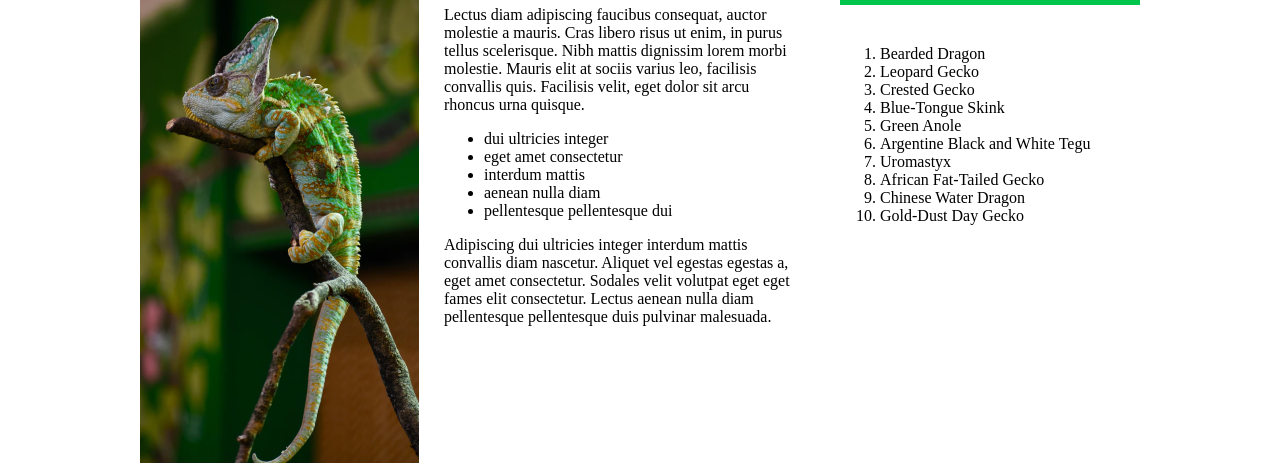
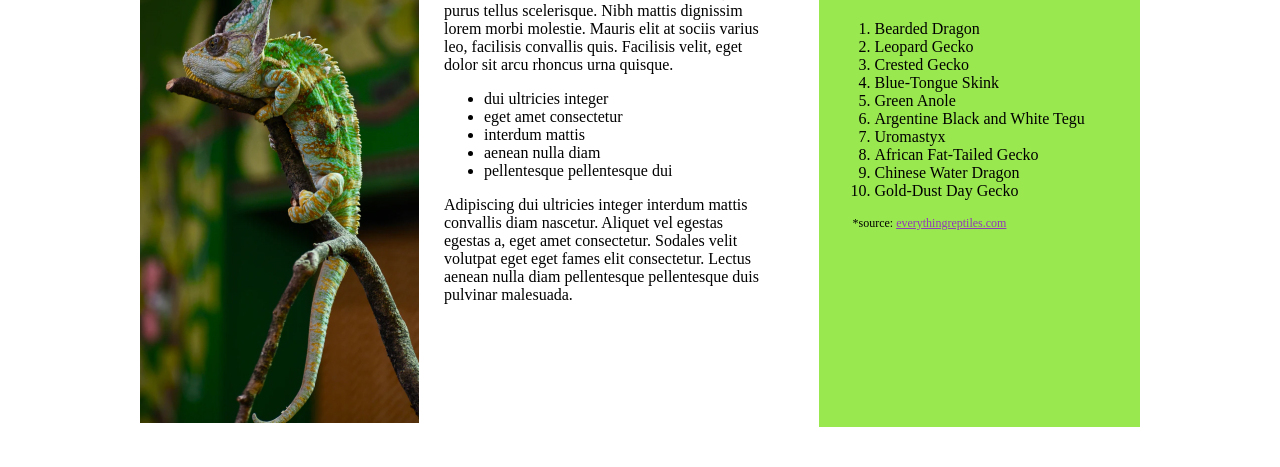
Before and after one commit to retronauta/html_css_challenges, a plain HTML site: page index.html in a window 1280 px wide. Shown: the part 361-828 px from the top of the page. After the commit the page ends 800 px from the top, so only its background shows below. Drawn offline with Linux system fonts and the light colour scheme.

Commit message:
Challenge #10 completado
- Se cambia el color de fondo y se aniade espacio al sidebar
- Se cambia el color del enlace y tambien el tamanio
- El enlace se ve diferente cuando se pasa el mouse sobre el
-

```diff
--- a/css/style.css
+++ b/css/style.css
@@ -17,6 +17,7 @@ h1{
     background-color: #281B2D;
     border-bottom:solid 5px #00C54C;
     padding: 15px;
+    margin-top: 0 ;
 }
 
 .white-text{
@@ -40,8 +41,23 @@ h1{
 
 .sidebar{
     width: 30%;
+    background-color: #9ae84f;
+    padding: 15px;
 }
 
 .col-right{
     margin-left: 25px;
 }
+
+a{
+    color:#9138b7;
+}
+
+a:hover{
+    color:#fff;
+}
+
+.source{
+    font-size: 12px;
+    margin-left: 18px;
+}
--- a/index.html
+++ b/index.html
@@ -71,6 +71,9 @@
                         <li>Chinese Water Dragon</li>
                         <li>Gold-Dust Day Gecko</li>
                     </ol>
+                    <p class="source">*source: <a
+                            href="https://www.everythingreptiles.com/20-best-pet-lizards/">everythingreptiles.com</a>
+                    </p>
                 </aside>
             </div>
         </div>
```
